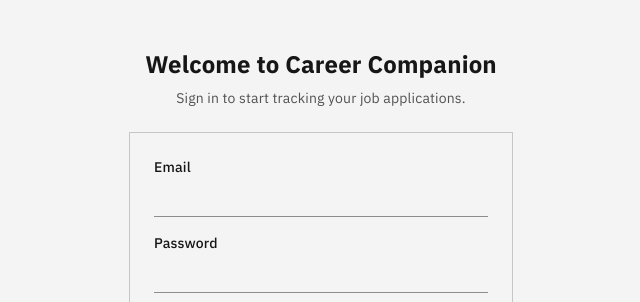
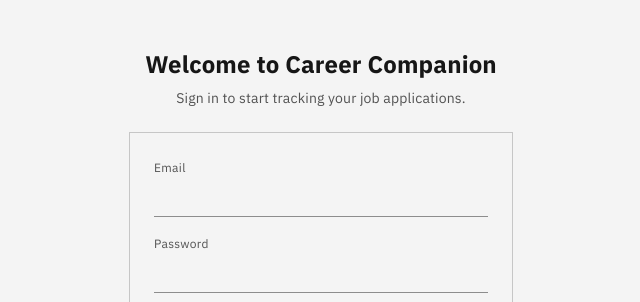
Before and after one commit to NitinSirsath/career-companion-frontend, a React (Vite) app: page /login in a window 1280 px wide. Shown: the top 302 px of the page, without its empty margins (319-959 px from the left). Built offline with nearby package versions, Linux system fonts and the light colour scheme; no server answers.

Commit message:
feat(ui): src/components/ui/label.tsx

```diff
--- a/src/components/ui/label.tsx
+++ b/src/components/ui/label.tsx
@@ -1,12 +1,13 @@
 import * as React from 'react';
 import { cn } from '../../lib/utils';
 
+/** The small grey label above a field. */
 const Label = React.forwardRef<HTMLLabelElement, React.LabelHTMLAttributes<HTMLLabelElement>>(
   ({ className, ...props }, ref) => (
     <label
       ref={ref}
       className={cn(
-        'text-sm font-medium leading-none peer-disabled:cursor-not-allowed peer-disabled:opacity-70',
+        'text-xs leading-4 tracking-[0.32px] text-text-secondary peer-disabled:cursor-not-allowed peer-disabled:opacity-70',
         className,
       )}
       {...props}
```
